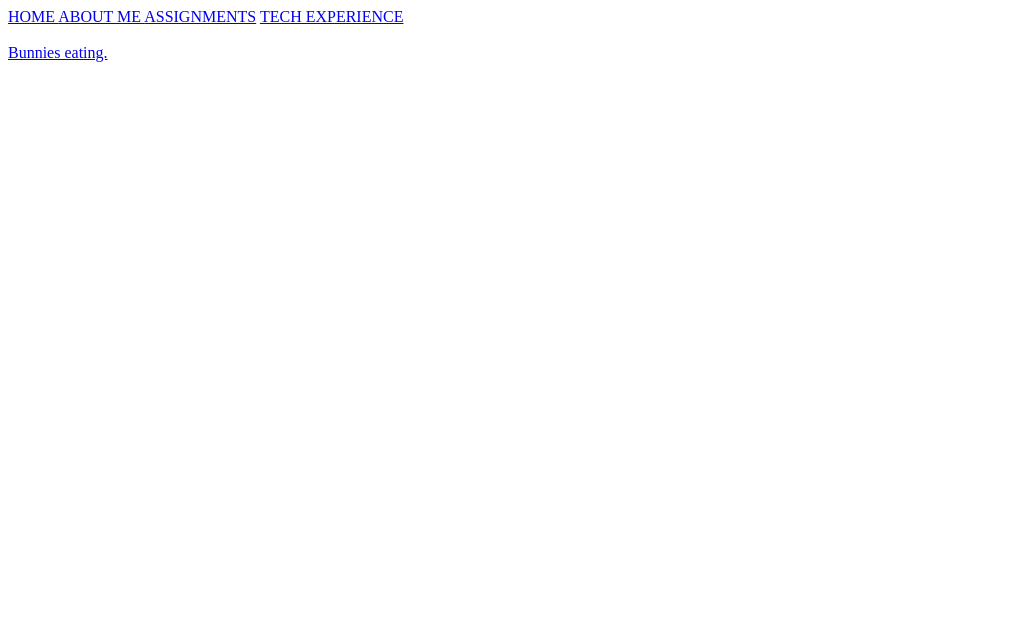
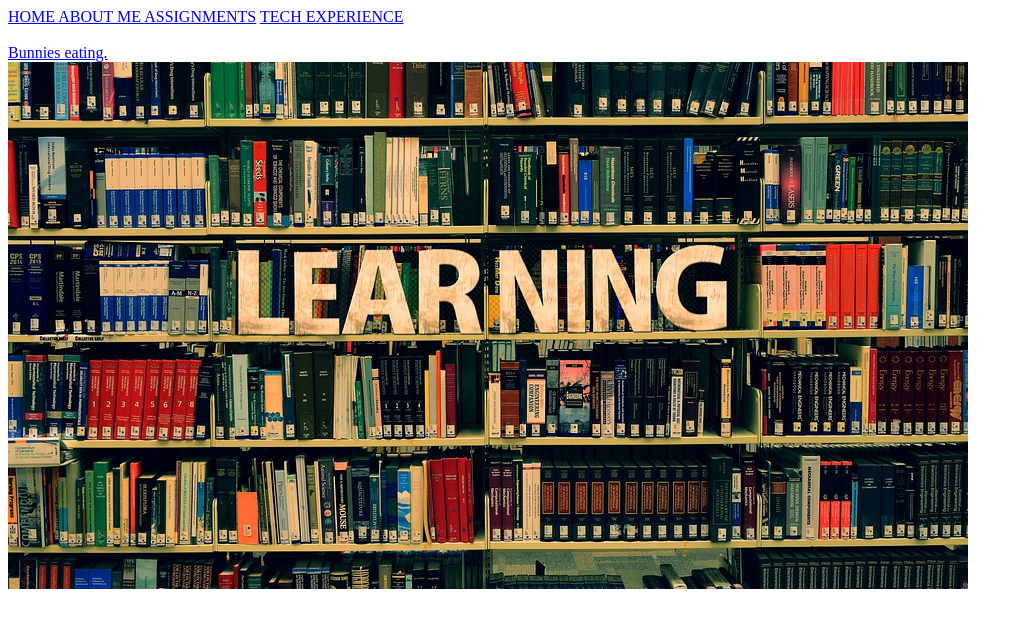
Before and after one commit to xo3d2diy/Website-2.0, a plain HTML site: page pages/assignments.html in a window 1280 px wide. Shown: the whole page, without its empty margins (0-1023 px from the left). Drawn offline with Linux system fonts and the light colour scheme.

```diff
--- a/pages/assignments.html
+++ b/pages/assignments.html
@@ -13,5 +13,7 @@
 <br>
 <br>
     <a href="https://www.youtube.com/watch?v=pr_5orMmoXY"> Bunnies eating.</a>
+    <br>
+    <img src="../images/book.jpg" alt="Book">
 </body>
 </html>
```
Also changed, not shown: index.html (renamed from index-XXLOCCOXX.html), pages/index.html (deleted).
